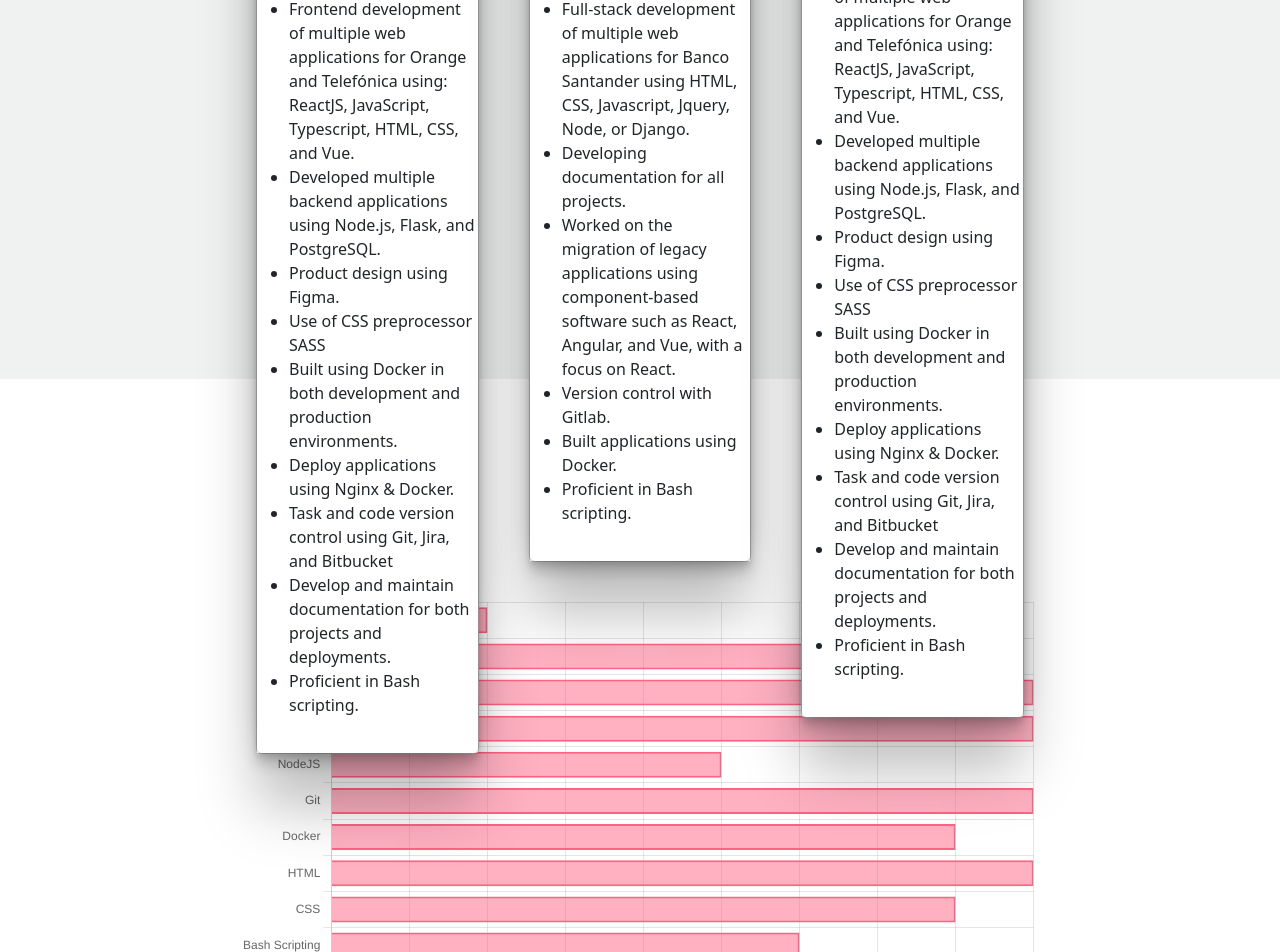
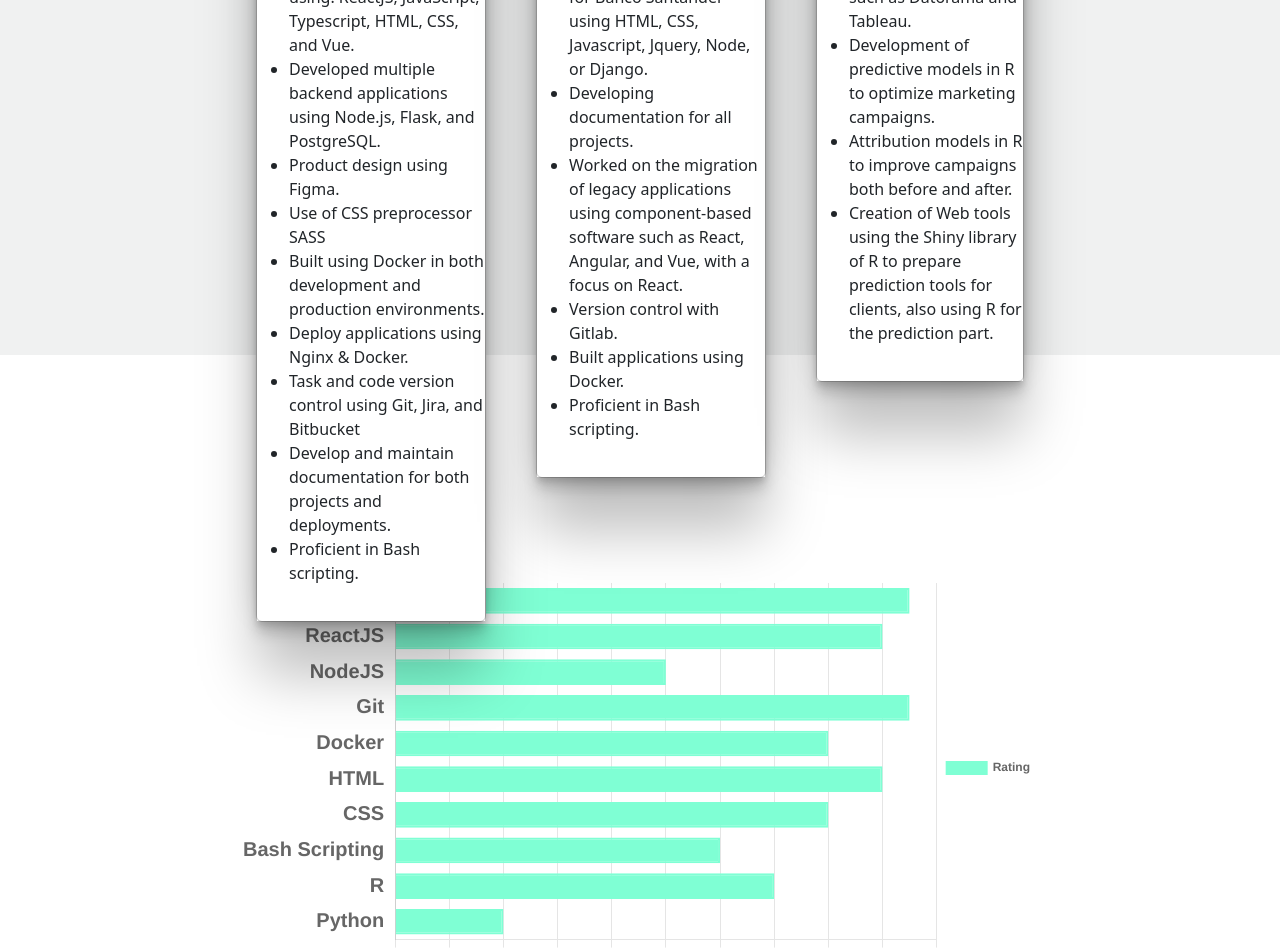
Before and after one commit to carlesDeveloper/personalPage, a React (Vite) app in the folder frontend_personal_page/: page / in a window 1280 px wide. Shown: the part 1220-2172 px from the top of the page. Built offline with nearby package versions, Linux system fonts and the light colour scheme.

Commit message:
plot improved

```diff
--- a/frontend_personal_page/src/App.tsx
+++ b/frontend_personal_page/src/App.tsx
@@ -49,7 +49,7 @@
     <>
 
         <TopBar />
-        <br />
+        {/* <br /> */}
         <About />
         <Experience />
         <Skills />
--- a/frontend_personal_page/src/Skills.tsx
+++ b/frontend_personal_page/src/Skills.tsx
@@ -36,9 +36,27 @@
         plugins: {
           legend: {
             position: 'right' as const,
-            display: false
+            display: true,
+            labels: {
+              font: {
+                  weight: '600',
+              }
+          }
           },
         },
+        scales: {
+          y: {
+            ticks: {
+              font: {
+                size: '20',
+                weight: 'bold'
+              }
+            },
+            grid: {
+              display: false
+            }
+          }
+      }
     };
 
     const data = {
@@ -47,8 +65,8 @@
           {
             label: 'Rating',
             data: skillsData.map(skill => skill.score),
-            borderColor: 'rgb(255, 99, 132)',
-            backgroundColor: 'rgba(255, 99, 132, 0.5)',
+            borderColor: '#7FFFD4',
+            backgroundColor: '#7FFFD4',
           }
         ],
       };
--- a/frontend_personal_page/src/experience.json
+++ b/frontend_personal_page/src/experience.json
@@ -36,15 +36,10 @@
         "role": "Data analyst",
         "dates": "August 2017 - January 2018",
         "description": [
-            "Frontend development of multiple web applications for Orange and Telefónica using: ReactJS, JavaScript, Typescript, HTML, CSS, and Vue.",
-            "Developed multiple backend applications using Node.js, Flask, and PostgreSQL.",
-            "Product design using Figma.",
-            "Use of CSS preprocessor SASS",
-            "Built using Docker in both development and production environments.",
-            "Deploy applications using Nginx & Docker.",
-            "Task and code version control using Git, Jira, and Bitbucket",
-            "Develop and maintain documentation for both projects and deployments.",
-            "Proficient in Bash scripting."
+            "Data visualization using various tools such as Datorama and Tableau.",
+            "Development of predictive models in R to optimize marketing campaigns.",
+            "Attribution models in R to improve campaigns both before and after.",
+            "Creation of Web tools using the Shiny library of R to prepare prediction tools for clients, also using R for the prediction part."
         ]
     }
 
--- a/frontend_personal_page/src/skills.json
+++ b/frontend_personal_page/src/skills.json
@@ -1,18 +1,8 @@
 [
     {
         "type": "skill",
-        "skill": "Python",
-        "score": "2"
-    },
-    {
-        "type": "skill",
-        "skill": "R",
-        "score": "7"
-    },
-    {
-        "type": "skill",
         "skill": "Javascript",
-        "score": "9"
+        "score": "9.5"
     },
     {
         "type": "skill",
@@ -27,7 +17,7 @@
     {
         "type": "skill",
         "skill": "Git",
-        "score": "9"
+        "score": "9.5"
     },
     {
         "type": "skill",
@@ -48,5 +38,15 @@
         "type": "skill",
         "skill": "Bash Scripting",
         "score": "6"
+    },
+    {
+        "type": "skill",
+        "skill": "R",
+        "score": "7"
+    },
+    {
+        "type": "skill",
+        "skill": "Python",
+        "score": "2"
     }
 ]
```
